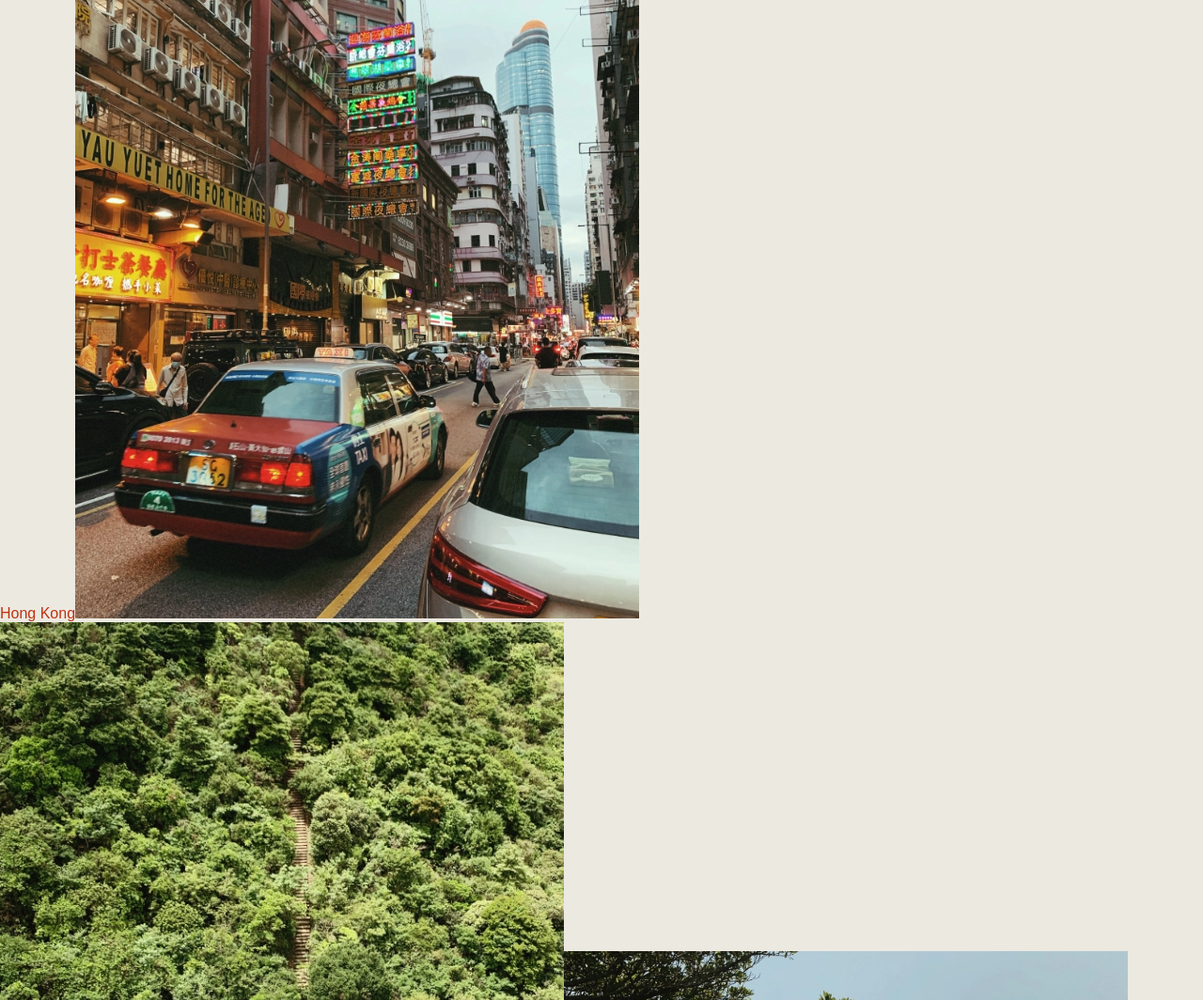
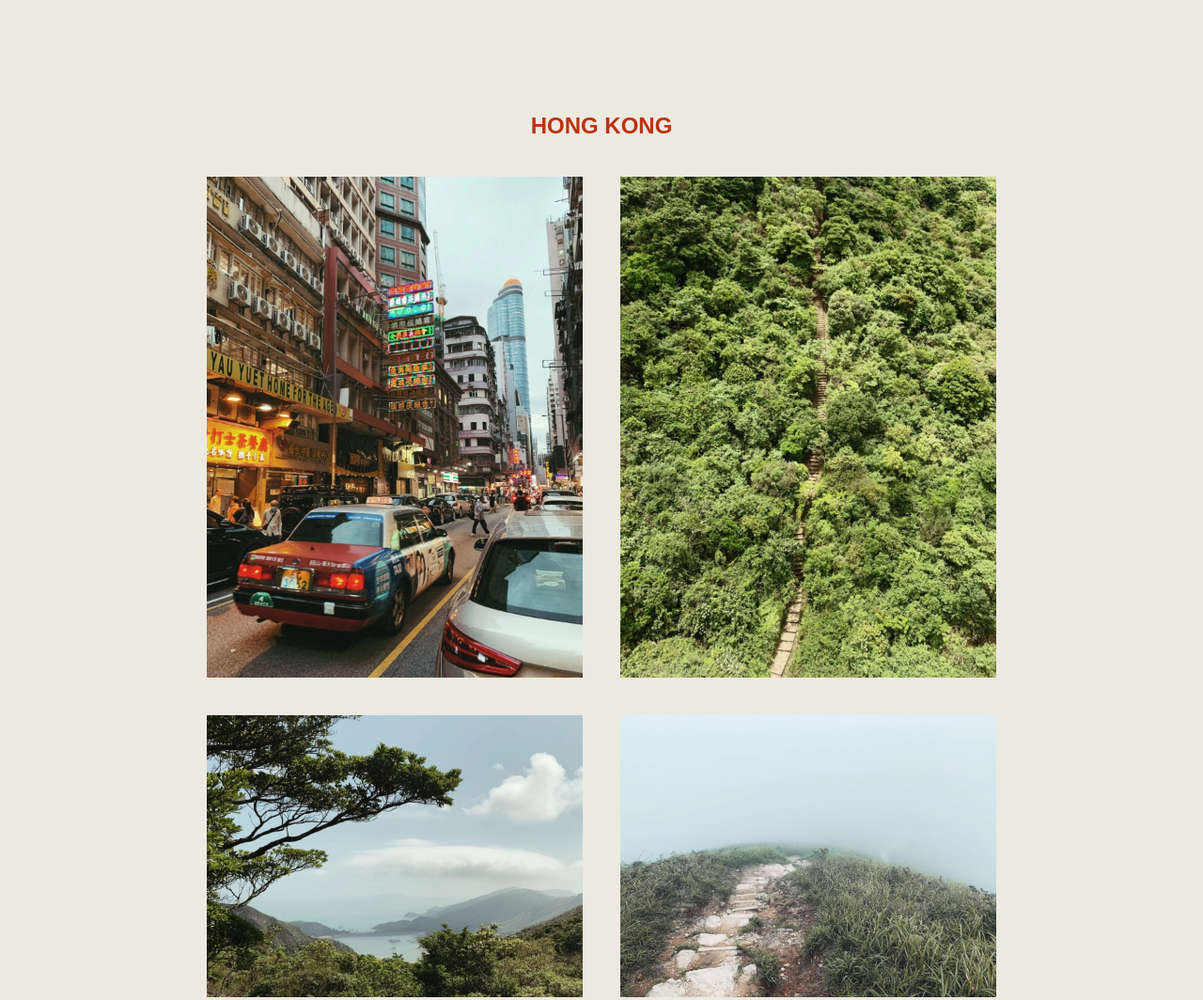
Before and after one commit to olandstorm/git-hobby, a website built with Vite: page index.html in a window 1280 px wide. Shown: the part 720-1784 px from the top of the page at 94% size. Built offline with nearby package versions, Linux system fonts and the light colour scheme; a web font is replaced by a local one.

Commit message:
:lipstick: style(img): styles the images

```diff
--- a/src/script/addEventlistenersToNav.ts
+++ b/src/script/addEventlistenersToNav.ts
@@ -8,7 +8,10 @@ export default function addEventlistenersToNav(
   contactBtn: HTMLButtonElement
 ) {
   homeBtn.addEventListener('click', () => {
-    printStartPage();
+    const mainContainer: HTMLDivElement | null = document.querySelector('#app');
+    if (mainContainer) {
+      printStartPage(mainContainer);
+    }
   });
   aboutBtn.addEventListener('click', () => {
     printAboutPage();
--- a/src/script/printCategoryContainer.ts
+++ b/src/script/printCategoryContainer.ts
@@ -11,8 +11,13 @@ export default function printCategoryContainer(
   categoriesSet.forEach((category) => {
     const categoryContainer = document.createElement('div');
     categoryContainer.classList.add('category_container');
-    categoryContainer.textContent = category;
-    mainContainer.append(categoryContainer);
+    const categoryHeader = document.createElement('h2');
+    categoryHeader.innerText = category;
+    categoryHeader.classList.add('category_header');
+
+    categoryContainer.appendChild(categoryHeader);
+
+    mainContainer.appendChild(categoryContainer);
 
     const imagesInCategory = filterImagesByCategory(images, category);
 
--- a/src/script/printImages.ts
+++ b/src/script/printImages.ts
@@ -2,9 +2,16 @@ import Images from './lib/Images.ts';
 
 export function printImages(container: HTMLDivElement, images: Images[]) {
   images.forEach((image) => {
+    const imgContainer = document.createElement('div');
+    imgContainer.classList.add('img_container');
+
     const imgElement = document.createElement('img');
     imgElement.src = image.url;
     imgElement.alt = image.alt;
-    container.appendChild(imgElement);
+    imgElement.loading = 'lazy';
+    imgElement.classList.add('gallery_img');
+
+    imgContainer.appendChild(imgElement);
+    container.appendChild(imgContainer);
   });
 }
--- a/src/script/printStartPage.ts
+++ b/src/script/printStartPage.ts
@@ -7,11 +7,15 @@ const images: Images[] = imagesData.images;
 export default function printStartPage(mainContainer: HTMLDivElement): void {
   mainContainer.innerHTML = '';
 
+  const logoContainer = document.createElement('div');
+  logoContainer.classList.add('logo_container');
+
   const logoImg: HTMLImageElement = document.createElement('img');
   logoImg.src = './img/travels_logo_color.webp';
   logoImg.classList.add('logo_img');
 
-  mainContainer.appendChild(logoImg);
+  logoContainer.appendChild(logoImg);
+  mainContainer.appendChild(logoContainer);
 
   printCategoryContainer(images, mainContainer);
 }
--- a/src/style.scss
+++ b/src/style.scss
@@ -1,6 +1,7 @@
 @import 'style/abstracts/colors';
 @import 'style/components/buttons';
 @import 'style/base/base';
+@import 'style/components/categoryContainer';
 @import 'style/pages/contact';
 @import 'style/pages/about';
 @import 'style/pages/start';
--- /dev/null
+++ b/src/style/components/_categoryContainer.scss
@@ -0,0 +1,25 @@
+.category_container {
+  margin: 40px;
+  max-width: 1400px;
+  display: flex;
+  flex-wrap: wrap;
+  justify-content: center;
+  gap: 40px;
+
+  .category_header {
+    width: 100%;
+    text-align: center;
+    text-transform: uppercase;
+  }
+
+  .img_container {
+    max-width: 400px;
+
+    .gallery_img {
+      min-height: 100%;
+      max-width: 100%;
+      object-fit: cover;
+      vertical-align: bottom;
+    }
+  }
+}
--- a/src/style/components/_nav.scss
+++ b/src/style/components/_nav.scss
@@ -5,10 +5,10 @@
   flex-direction: row;
   position: sticky;
   top: 0;
-  margin-bottom: 50px;
   padding: 4px;
   z-index: 999;
   background-color: rgba($bg-color, 0.6);
+  height: 70px;
 
   .icon_img {
     max-height: 60px;
--- a/src/style/pages/_start.scss
+++ b/src/style/pages/_start.scss
@@ -1,5 +1,10 @@
-.logo_img {
-  width: 100%;
-  max-width: 1000px;
-  align-self: center;
+.logo_container {
+  min-height: calc(100vh - 70px);
+  display: flex;
+
+  .logo_img {
+    width: 100%;
+    max-width: 1000px;
+    align-self: center;
+  }
 }
```
